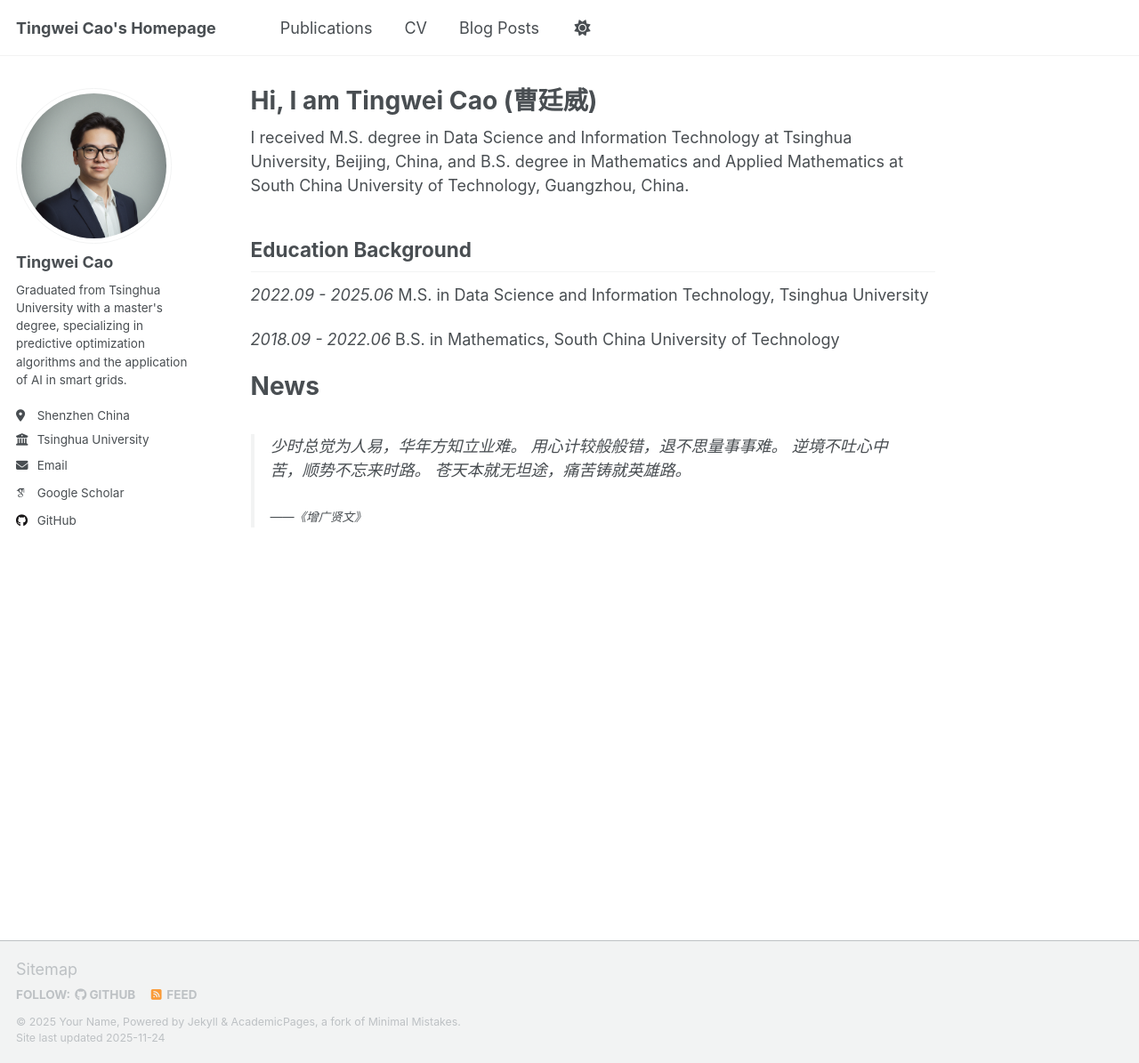
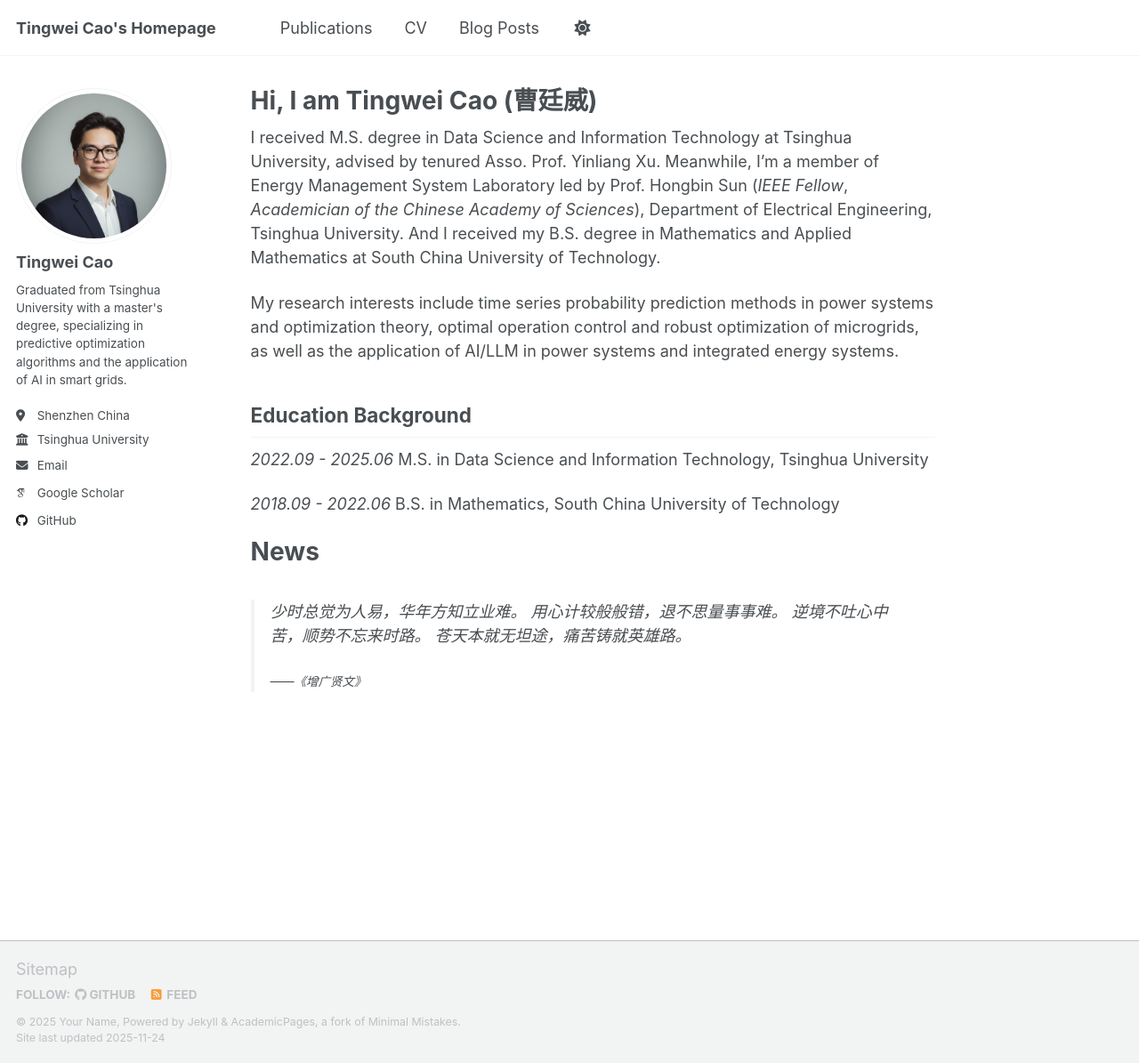
Before and after one commit to tingweicao/tingweicao.github.io, a Jekyll site: the page built from _pages/about.md, in a window 1280 px wide and 1195 px high. Shown: the whole window at 89% size. Built offline with Jekyll 4.4.1, drawn with Linux system fonts in a browser that asks for light colours; some web fonts are replaced; a script that is not in the unit is left out.

Commit message:
Update about.md

```diff
--- a/_pages/about.md
+++ b/_pages/about.md
@@ -7,7 +7,9 @@ redirect_from:
   - /about.html
 ---
 
-I received M.S. degree in Data Science and Information Technology at Tsinghua University, Beijing, China, and B.S. degree in Mathematics and Applied Mathematics at South China University of Technology, Guangzhou, China.
+I received M.S. degree in Data Science and Information Technology at Tsinghua University, advised by tenured Asso. Prof. Yinliang Xu. Meanwhile, I’m a member of Energy Management System Laboratory led by Prof. Hongbin Sun (*IEEE Fellow*, *Academician of the Chinese Academy of Sciences*), Department of Electrical Engineering, Tsinghua University. And I received my B.S. degree in Mathematics and Applied Mathematics at South China University of Technology.
+
+My research interests include time series probability prediction methods in power systems and optimization theory, optimal operation control and robust optimization of microgrids, as well as the application of AI/LLM in power systems and integrated energy systems.
 
 Education Background
 -----
```
